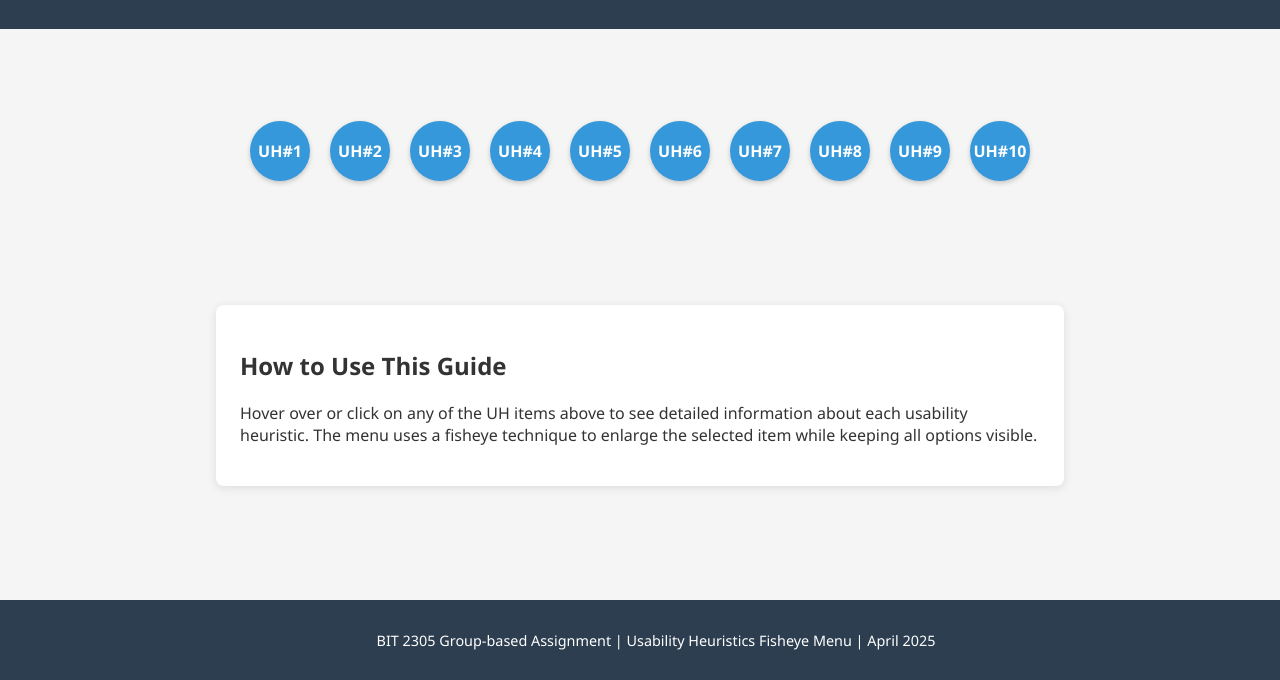
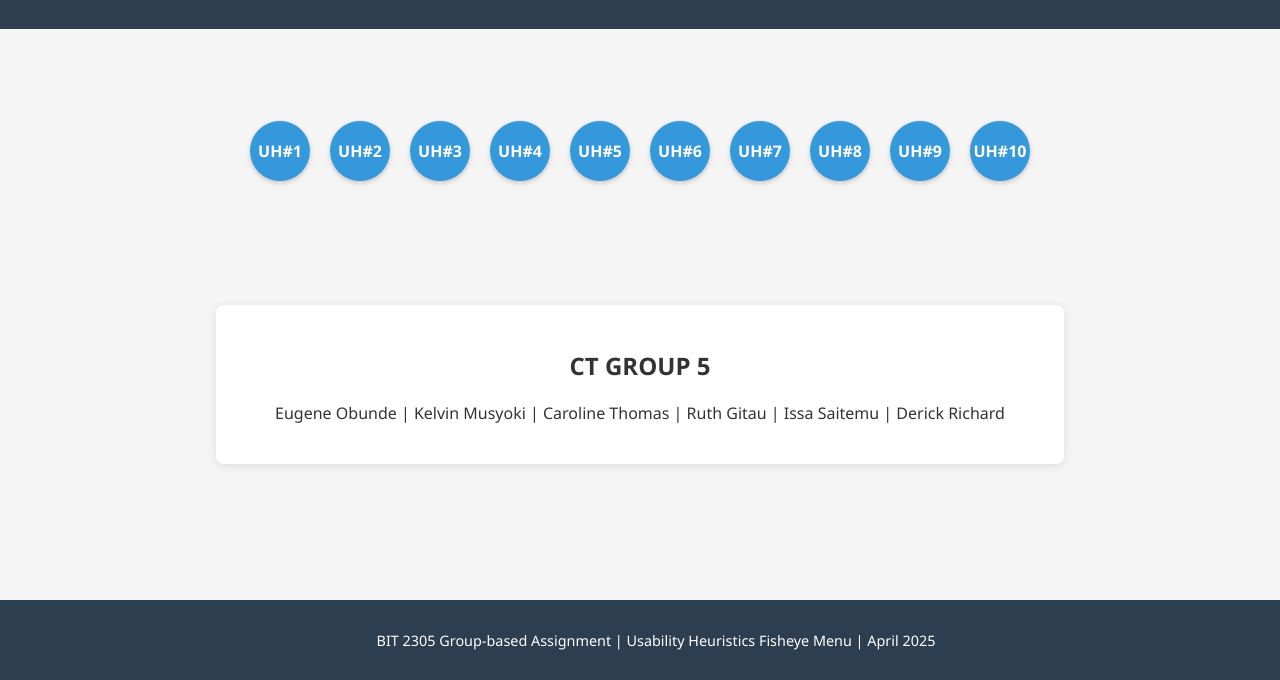
Before and after one commit to DerickRichards/HCI-Assignment2, a plain HTML site: page index.html in a window 1280 px wide. Shown: the part 120-800 px from the top of the page. Drawn offline with Linux system fonts and the light colour scheme.

Commit message:
Few more additions

```diff
--- a/index.html
+++ b/index.html
@@ -87,8 +87,8 @@
 
 
     <div class="container instructions">
-        <h2>How to Use This Guide</h2>
-        <p>Hover over or click on any of the UH items above to see detailed information about each usability heuristic. The menu uses a fisheye technique to enlarge the selected item while keeping all options visible.</p>
+        <h2>CT GROUP 5</h2>
+        <p>Eugene Obunde | Kelvin Musyoki | Caroline Thomas | Ruth Gitau | Issa Saitemu | Derick Richard</p>
     </div>
 
     <footer>
--- a/script.js
+++ b/script.js
@@ -37,9 +37,9 @@ document.addEventListener('DOMContentLoaded', function() {
     });
 
     // Reset when mouse leaves the entire menu
-    // fisheyeMenu.addEventListener('mouseleave', function() {
-    //     resetAllItems();
-    // });
+    fisheyeMenu.addEventListener('mouseleave', function() {
+        resetAllItems();
+    });
 
     // Initialize all items in reset state
     resetAllItems();
--- a/styles.css
+++ b/styles.css
@@ -35,6 +35,7 @@ h1 {
     padding: 1.5rem;
     border-radius: 8px;
     box-shadow: 0 2px 10px rgba(0,0,0,0.1);
+    text-align: center;
 }
 
 footer {
```
